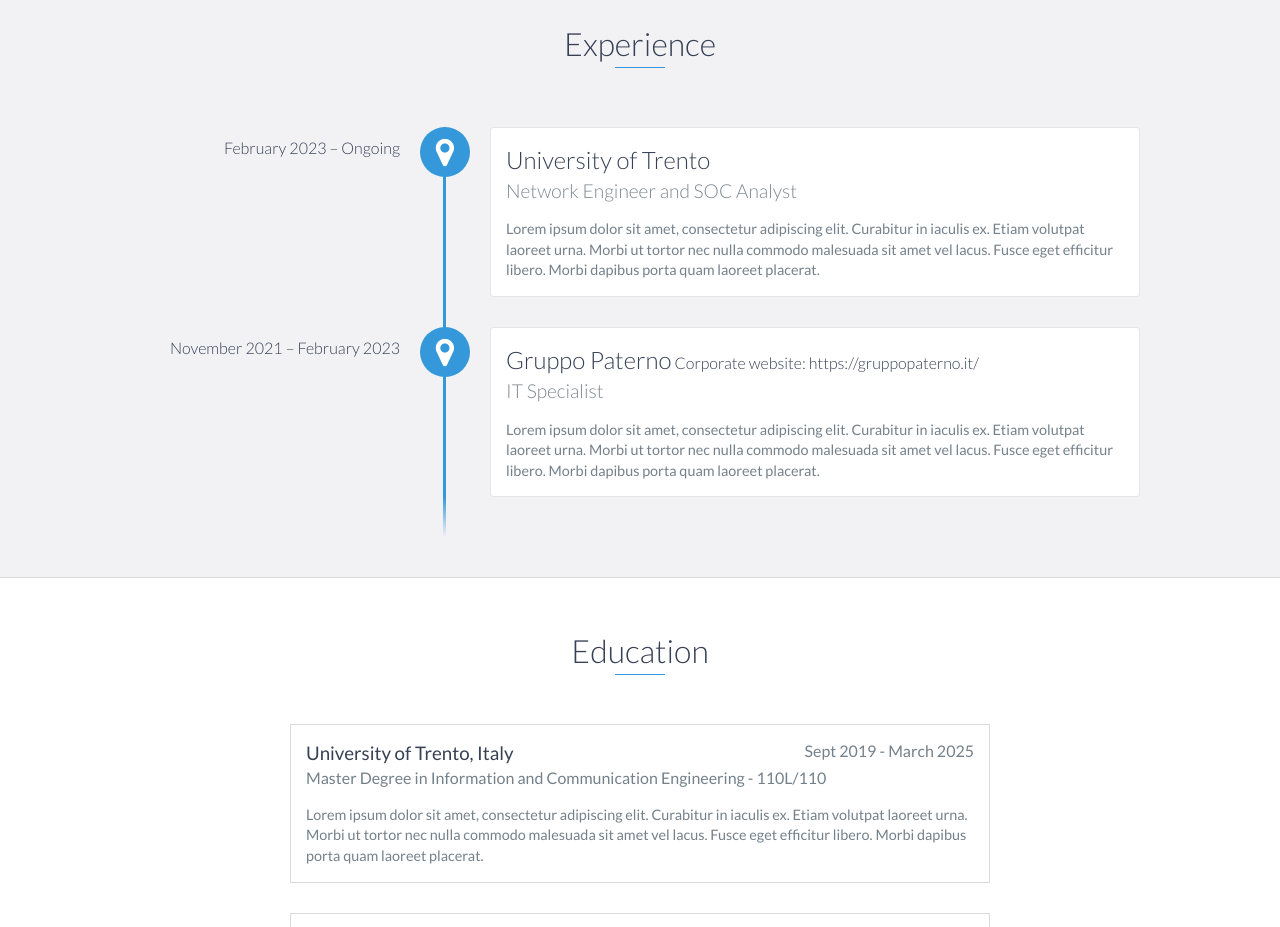
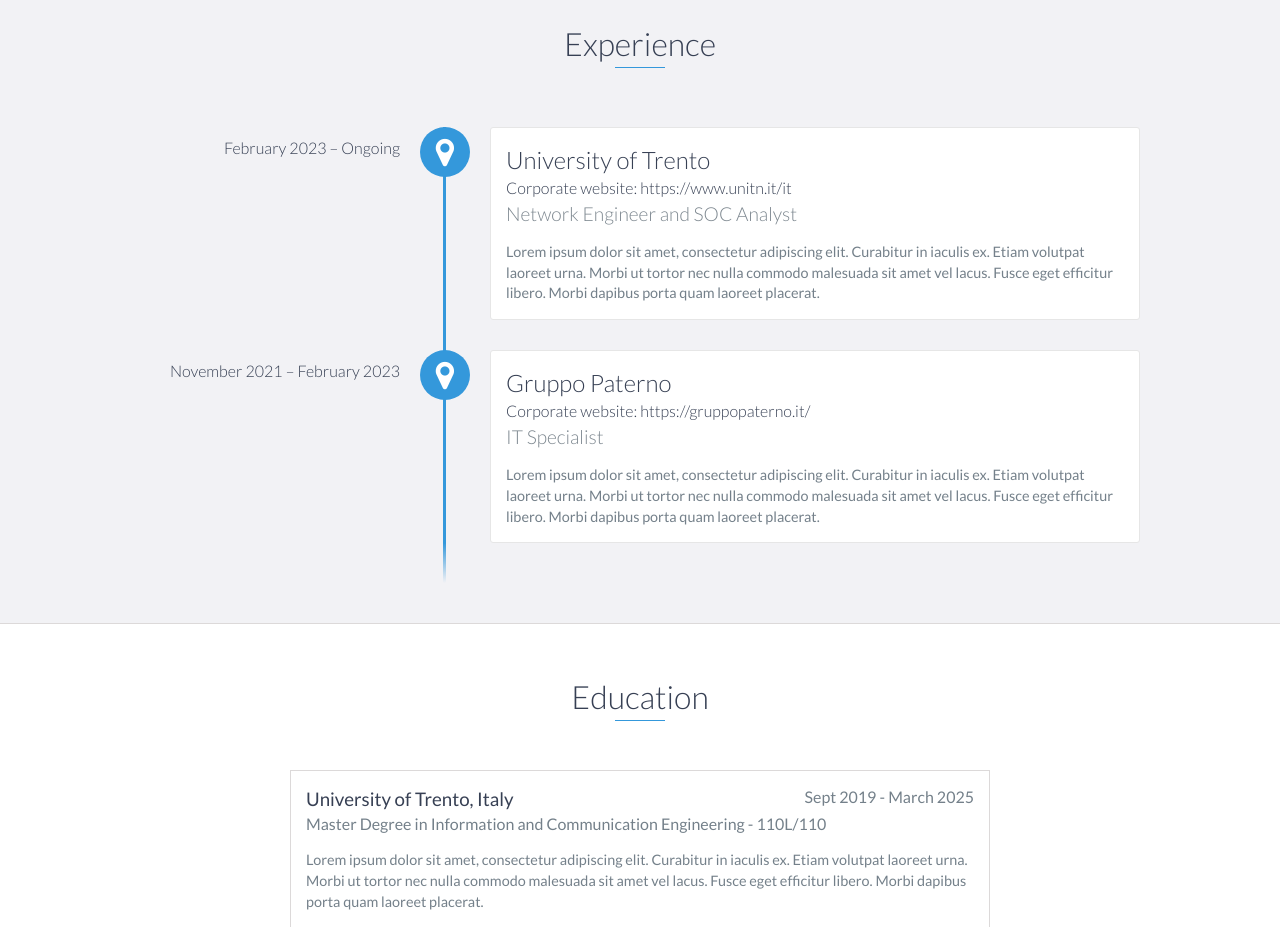
Before and after one commit to DalvaiJuri/dalvaijuri.github.io, a website: page index.html in a window 1280 px wide. Shown: the part 1140-2067 px from the top of the page. Drawn offline with nearby package versions, Linux system fonts and the light colour scheme.

Commit message:
Update index.html

```diff
--- a/index.html
+++ b/index.html
@@ -95,7 +95,8 @@
         <h2 class="heading">Experience</h2>
         <div id="experience-timeline">
             <div data-date="February 2023 – Ongoing">
-                <h3>University of Trento</h3>
+                <h3>University of Trento</h3><br>
+		<h5>Corporate website: https://www.unitn.it/it</h5>
                 <h4>Network Engineer and SOC Analyst</h4>
                 <p>
                     Lorem ipsum dolor sit amet, consectetur adipiscing elit. Curabitur in iaculis ex. Etiam volutpat laoreet urna. Morbi ut tortor nec nulla commodo malesuada sit amet vel lacus. Fusce eget efficitur libero. Morbi dapibus porta quam laoreet placerat.
@@ -103,7 +104,7 @@
             </div>
 
             <div data-date="November 2021 – February 2023">
-                <h3>Gruppo Paterno</h3>
+                <h3>Gruppo Paterno</h3><br>
 		<h5>Corporate website: https://gruppopaterno.it/</h5>
                 <h4>IT Specialist</h4>
                 <p>
```
